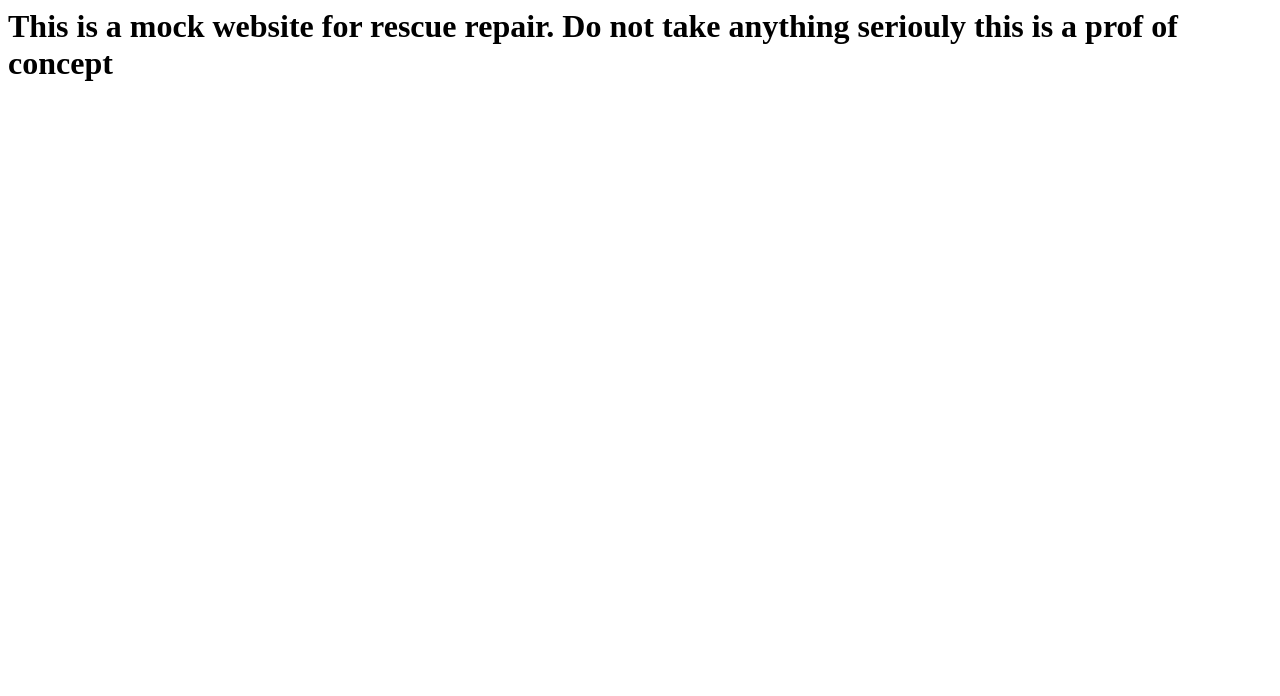
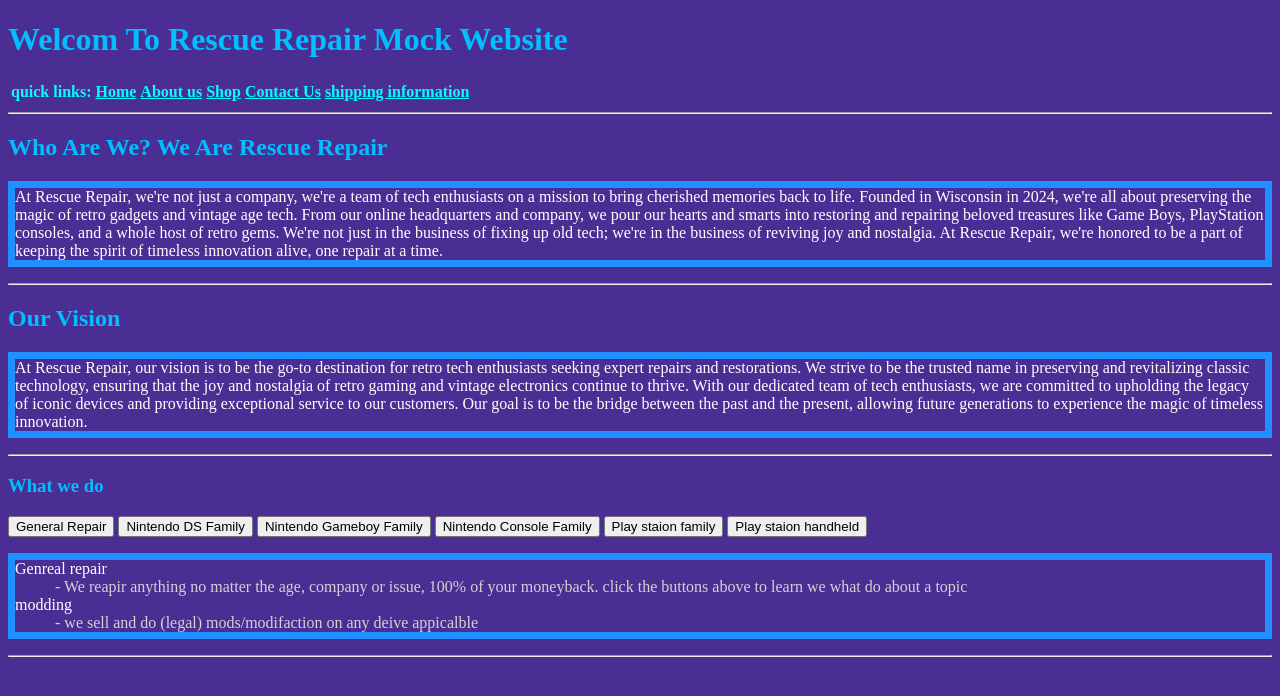
Before and after one commit to Magicflash67/Rescue-Repair-mock, a plain HTML site: page index.html in a window 1280 px wide. Drawn offline with Linux system fonts and the light colour scheme.

Commit message:
index.html

```diff
--- a/index.html
+++ b/index.html
@@ -1 +1,103 @@
-<h1> This is a mock website for rescue repair. Do not take anything seriouly this is a prof of concept</h1>
+<!DOCTYPE html>
+<html lang="en">
+<head>
+  <style>
+    h3 {color:color:DeepSkyBlue}
+
+ p {color:#FFFFFF}
+
+  dl {border: 7px solid DodgerBlue;}
+
+  dd{color:LightGray}
+
+  dt {color:#FFFFFF}
+  h1{ color:DeepSkyBlue}
+a {color:Aqua}
+  </style>
+</head>
+<body style="background-color:#4A2E94">
+  <h1>Welcom To Rescue Repair Mock Website</h1>
+  <table>
+    <tr>
+      <th><a> quick links:</a></th>
+      <th><a href="index.html">Home</a></th>
+      <th><a href="AboutUs.html">About us</a></th>
+      <th><a href="shop.html">Shop</a></th>
+      <th><a href="contact.html">Contact Us</a></th>
+      <th><a href="shipping.html">shipping information</a></th>
+    </tr>
+  </table>
+
+  <hr>
+  <h2 style="color:deepskyblue">Who Are We? We Are Rescue Repair</h2>
+<p style="border: 7px solid dodgerblue;">At Rescue Repair, we're not just a company, we're a team of tech enthusiasts on a mission to bring cherished memories back to life. Founded in Wisconsin in 2024, we're all about preserving the magic of retro gadgets and vintage age tech. From our online headquarters and company, we pour our hearts and smarts into restoring and repairing beloved treasures like Game Boys, PlayStation consoles, and a whole host of retro gems. We're not just in the business of fixing up old tech; we're in the business of reviving joy and nostalgia. At Rescue Repair, we're honored to be a part of keeping the spirit of timeless innovation alive, one repair at a time.</p>
+<hr>
+<h2 style="color:DeepSkyBlue">Our Vision</h2>
+  <p style="border: 7px solid DodgerBlue;">At Rescue Repair, our vision is to be the go-to destination for retro tech enthusiasts seeking expert repairs and restorations. We strive to be the trusted name in preserving and revitalizing classic technology, ensuring that the joy and nostalgia of retro gaming and vintage electronics continue to thrive. With our dedicated team of tech enthusiasts, we are committed to upholding the legacy of iconic devices and providing exceptional service to our customers. Our goal is to be the bridge between the past and the present, allowing future generations to experience the magic of timeless innovation.</p>
+<hr>
+<h2
+  <hr>
+
+  <h3 style="color:DeepSkyBlue"> What we do</h3>
+  <button onclick='changeContent("General")'>General Repair</button>
+  <button onclick='changeContent("DS")'>Nintendo DS Family</button>
+  <button onclick='changeContent("GB")'>Nintendo Gameboy Family</button>
+  <button onclick='changeContent("NC")'>Nintendo Console Family</button>
+  <button onclick='changeContent("PS")'>Play staion family</button>
+ <button onclick='changeContent("PSH")'>Play staion handheld</button>
+  <dl id="demo" style="border: 7px solid DodgerBlue;">
+    <dt>Genreal repair</dt>
+    <dd>- We reapir anything no matter the age, company or issue, 100% of your moneyback. click the buttons above to learn we what do about a topic</dd>
+    <dt>modding</dt>
+    <dd>- we sell and do (legal) mods/modifaction on any deive appicalble</dd>
+  </dl>
+  <hr>
+
+ <script>
+  function changeContent(type) {
+    var demo = document.getElementById('demo');
+    var dtElements = demo.getElementsByTagName('dt');
+    var ddElements = demo.getElementsByTagName('dd');
+
+    if (type === "General") {
+      dtElements[0].textContent = "A bit of What we can do";
+      ddElements[0].textContent = "we can do anything from shell replacements, battery fix, ";
+      dtElements[1].textContent = "A bit of (we only do legal) Mods we can do";
+      ddElements[1].textContent = "we can do RGB integration, better fan, better screen, DS capture cards";
+
+    } else if (type === "DS") {
+      dtElements[0].textContent = "What we do for DS";
+      ddElements[0].textContent = "we mainly do shell replacements, screen fixes, and general wire and solder reconnectivity";
+      dtElements[1].textContent = "A bit of Mods we can do for a DS/3DS";
+      ddElements[1].textContent = "DS lite micros, DS/3DS capture cards";
+
+    } else if (type === "GB") {
+      dtElements[0].textContent = "What we do for GameBoy, GameBoyAdvanced, And GameBoySP";
+      ddElements[0].textContent = "we mainly do shell replacements, screen replacements, wired connection issues, we also do Game battire replacements";
+      dtElements[1].textContent = "A bit of Mods we can do GameBoy, GameBoyAdvanced, And GameBoySP";
+      ddElements[1].textContent = "capture cards, backliights, new screen, rechargeable battery";
+
+    } else if (type === "NC") {
+      dtElements[0].textContent = "What we do NES, SNES, N64, wiis";
+      ddElements[0].textContent = "we work on making your console working back to 100%, or your money back, we also do controller repairs, mmay that be a new shell to better buttons";
+      dtElements[1].textContent = "A bit of Mods we NES, SNES, N64, wiis";
+      ddElements[1].textContent = "we do controller modifactions, controller shell replacements";
+
+    }  else if (type === "PS") {
+      dtElements[0].textContent = "What we do for Playstion 1, 2 ,3";
+      ddElements[0].textContent = "we work on making your console working back to 100%, or your money back, we also do controller repairs, disk repair ";
+      dtElements[1].textContent = "A bit of Mods we Playstion 1, 2 ,3";
+      ddElements[1].textContent = "we do controller RGB interagtion ";
+
+    }  else if (type === "PSH") {
+      dtElements[0].textContent = "What we do All the Playsation portabless";
+      ddElements[0].textContent = "we work on making your game working back to 100%, or your money back,new shells,better buttons, better screen.";
+      dtElements[1].textContent = "A tiny bit of mods for the plastaion portables";
+      ddElements[1].textContent = "RGB intergation";
+
+    }
+  }
+</script>
+
+</body>
+</html>
```
